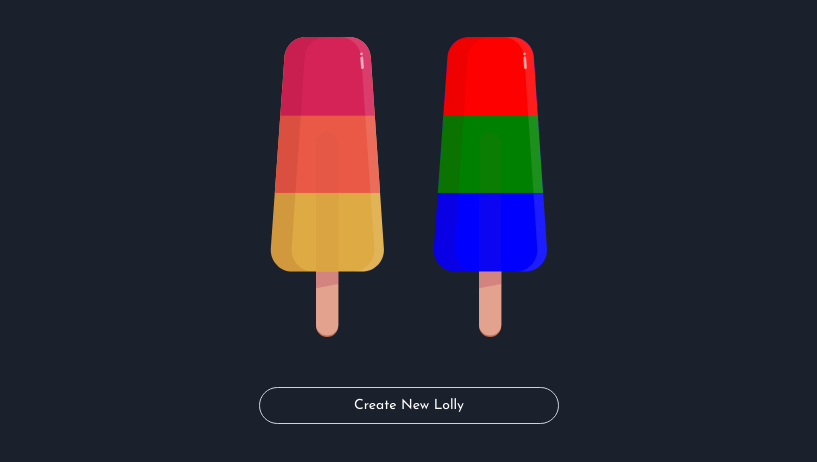
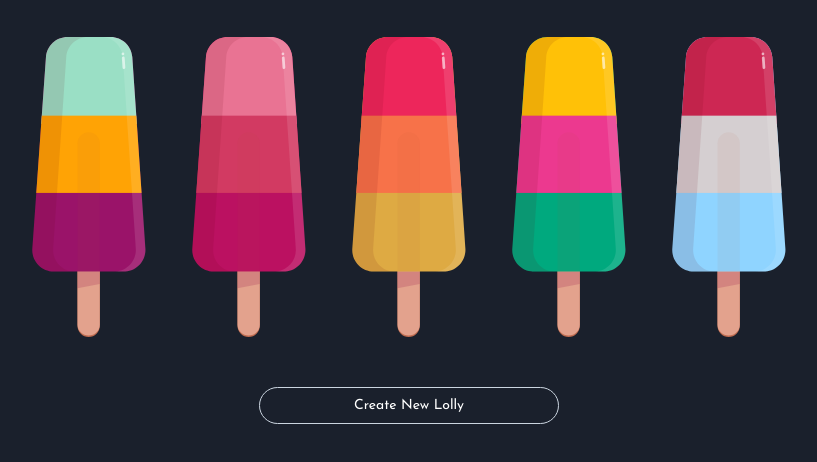
Before and after one commit to HamzaAhmedSheikh/virtual-lolly, a Gatsby site: page / in a window 1280 px wide. Shown: the part 124-586 px from the top of the page, without its empty margins (231-1048 px from the left). Built offline with nearby package versions, Linux system fonts and the light colour scheme; Gatsby itself is replaced by a stand-in of ours.

Commit message:
I have solved the error.

```diff
--- a/src/pages/createNew.js
+++ b/src/pages/createNew.js
@@ -27,7 +27,7 @@ export default function CreateNew() {
     const [color1, setColor1] = useState("#d52358");
     const [color2, setColor2] = useState("#e95946");
     const [color3, setColor3] = useState("#deaa43");
-    const [loading, setLoading] = (false);
+
     const recipientNameRef = useRef();
     const messageRef = useRef();
     const senderRef = useRef();
@@ -135,7 +135,7 @@ export default function CreateNew() {
               ref={senderRef}
             />
             <div className="form-btn">
-              <button onClick={createLollySubmit}> {loading ? "freeze..." : "freeze"} </button>
+              <button onClick={createLollySubmit}> freeze </button>
             </div>
           </div>
 
--- a/src/pages/index.js
+++ b/src/pages/index.js
@@ -10,8 +10,11 @@ export default function Home() {
     <div className="container">
       <Header />
       <div className="listLollies">
-        <Lolly fillLollyTop="#d52358" fillLollyMiddle="#e95946" fillLollyBottom="#deaa43"  />
-        <Lolly fillLollyTop="red" fillLollyMiddle="green" fillLollyBottom="blue"  />
+        <Lolly fillLollyTop="#9ADFC5" fillLollyMiddle="#FFA305" fillLollyBottom="#9A1369" />
+        <Lolly fillLollyTop="#e97393" fillLollyMiddle="#d23a62" fillLollyBottom="#bb1161" />
+        <Lolly fillLollyTop="#ed265b" fillLollyMiddle="#f77249" fillLollyBottom="#deaa43" />
+        <Lolly fillLollyTop="#ffc107" fillLollyMiddle="#ec398f" fillLollyBottom="#00a97e" />
+        <Lolly fillLollyTop="#cd2753" fillLollyMiddle="#d5cfd1" fillLollyBottom="#8fD4FF" />
       </div>
 
       <div className="input-wrapper">
```
